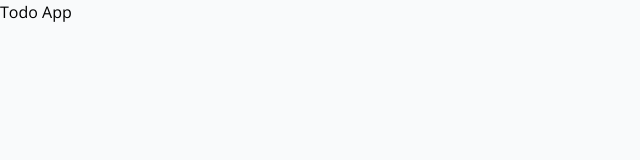
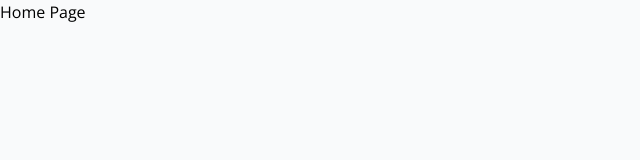
Before and after one commit to AKK-soft-dev/Todo-App, a React (Vite) app: page / in a window 1280 px wide. Shown: the top 160 px of the page, without its empty margins (0-640 px from the left). Built offline with nearby package versions, Linux system fonts and the light colour scheme.

Commit message:
adding: React Router and setup structure

```diff
--- a/package.json
+++ b/package.json
@@ -14,6 +14,8 @@
     "postcss": "^8.4.31",
     "react": "^18.2.0",
     "react-dom": "^18.2.0",
+    "react-icons": "^4.11.0",
+    "react-router-dom": "^6.16.0",
     "tailwindcss": "^3.3.3"
   },
   "devDependencies": {
--- a/src/App.tsx
+++ b/src/App.tsx
@@ -1,7 +1,12 @@
 import "./App.css";
+import View from "./routes";
 
 function App() {
-  return <div>Todo App</div>;
+  return (
+    <>
+      <View></View>
+    </>
+  );
 }
 
 export default App;
--- a/src/main.tsx
+++ b/src/main.tsx
@@ -1,10 +1,13 @@
-import React from 'react'
-import ReactDOM from 'react-dom/client'
-import App from './App.tsx'
-import './index.css'
+import React from "react";
+import ReactDOM from "react-dom/client";
+import App from "./App.tsx";
+import "./index.css";
+import { BrowserRouter as Router } from "react-router-dom";
 
-ReactDOM.createRoot(document.getElementById('root')!).render(
+ReactDOM.createRoot(document.getElementById("root")!).render(
   <React.StrictMode>
-    <App />
-  </React.StrictMode>,
-)
+    <Router>
+      <App />
+    </Router>
+  </React.StrictMode>
+);
--- /dev/null
+++ b/src/pages/index.tsx
@@ -0,0 +1,5 @@
+const HomePage = () => {
+  return <div>Home Page</div>;
+};
+
+export default HomePage;
--- /dev/null
+++ b/src/routes.tsx
@@ -0,0 +1,12 @@
+import { Routes, Route } from "react-router-dom";
+import HomePage from "./pages";
+
+const routes = () => {
+  return (
+    <Routes>
+      <Route path="/" element={<HomePage />}></Route>
+    </Routes>
+  );
+};
+
+export default routes;
```
Also changed, not shown: 1 other file (tests, documents, lock files or other folders).
